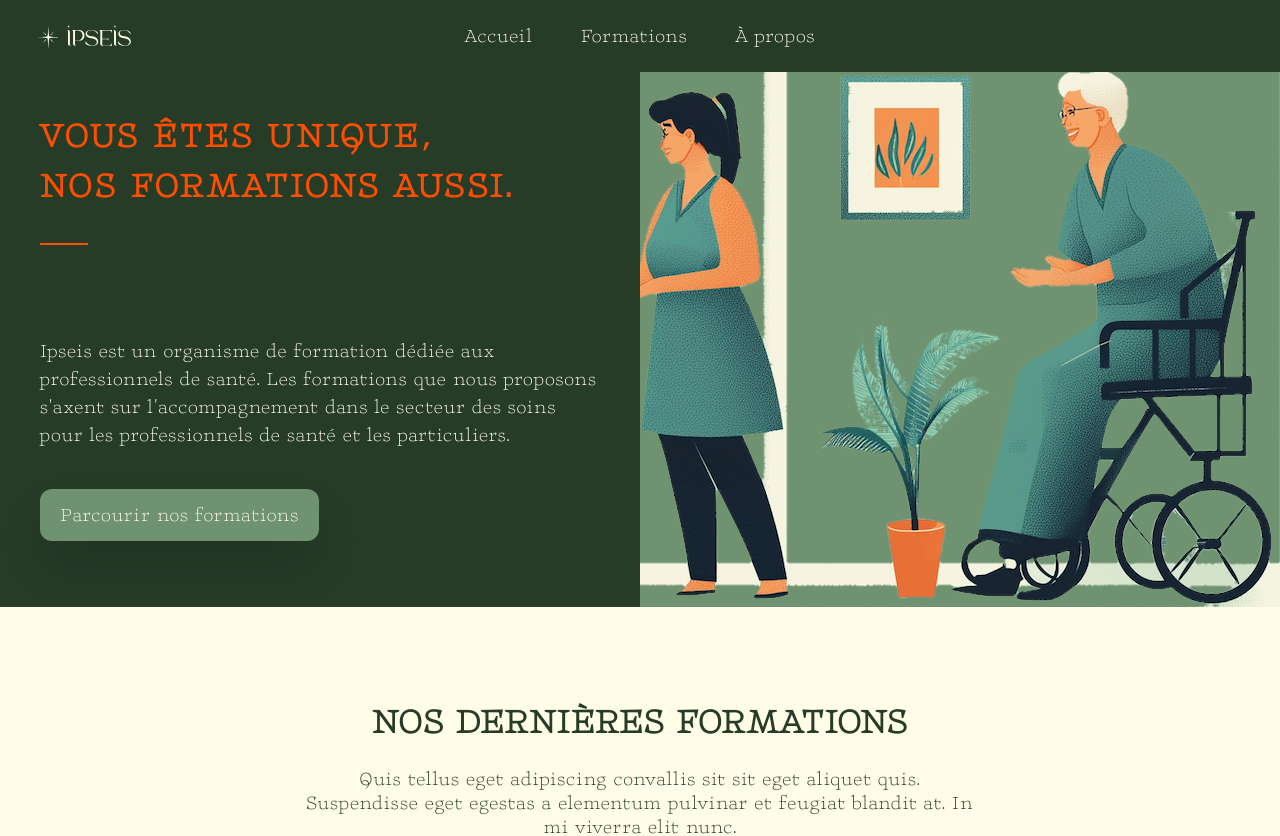
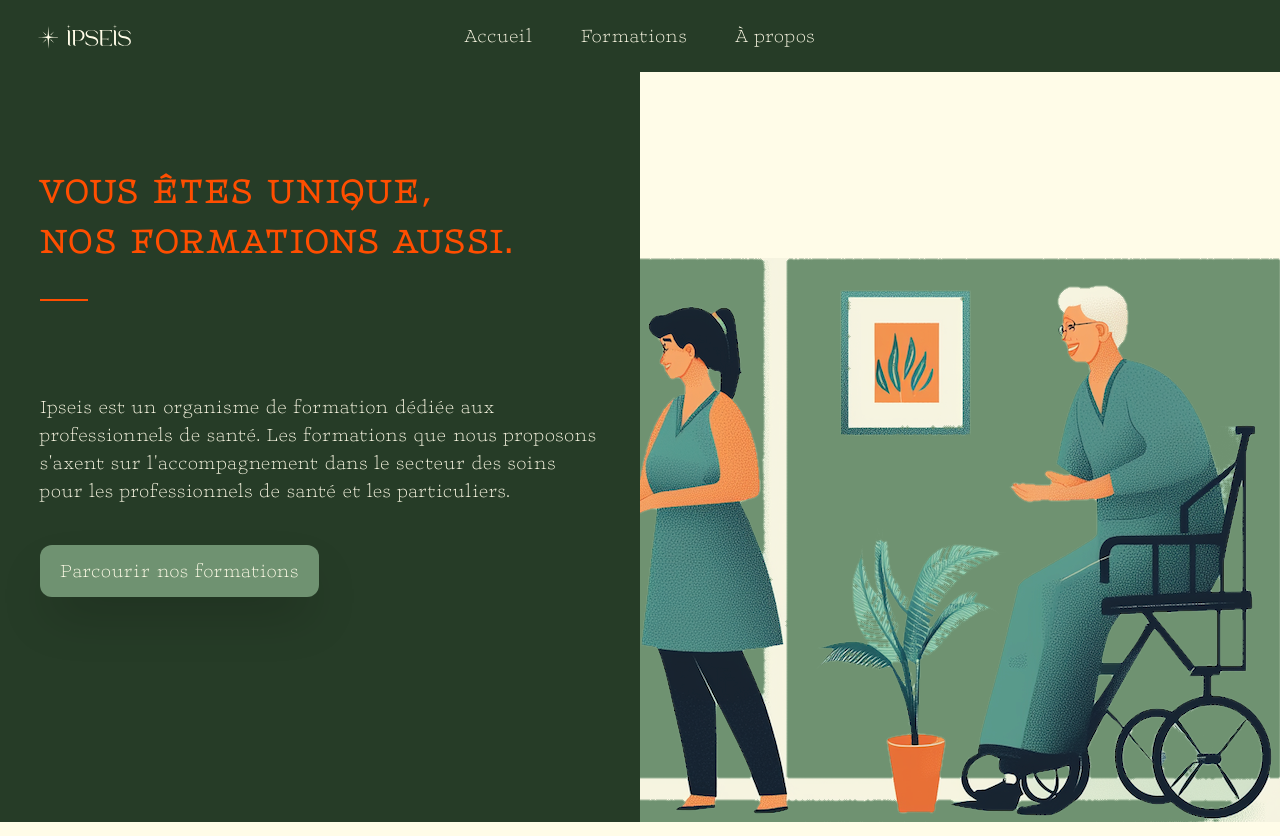
Before and after one commit to Jyok1m/ipseis, a Next.js app: page / in a window 1280 px wide. Shown: the top 836 px of the page. Built offline with nearby package versions, Linux system fonts and the light colour scheme.

Commit message:
Refactoriser la taille de police et les styles du titre principal sur la page d'accueil et la page de formation

```diff
--- a/src/app/page.tsx
+++ b/src/app/page.tsx
@@ -80,9 +80,9 @@ export default function Accueil() {
 	return (
 		<div>
 			{/* Hero section */}
-			<div className="lg:h-[535px] flex flex-col-reverse lg:flex-row lg:justify-between lg:items-center">
+			<div className="lg:h-[750px] flex flex-col-reverse lg:flex-row lg:justify-between lg:items-center">
 				<div className="bg-univers w-full lg:w-1/2 lg:h-full">
-					<div className="text-4xl font-bold tracking-widest text-support bg-univers p-10 pb-5">
+					<div className="text-4xl font-bold tracking-widest text-support bg-univers p-10 pb-5 lg:pt-24">
 						<h1 className="text-cohesion uppercase leading-snug">
 							Vous êtes unique, <br />
 							nos formations aussi.
```
